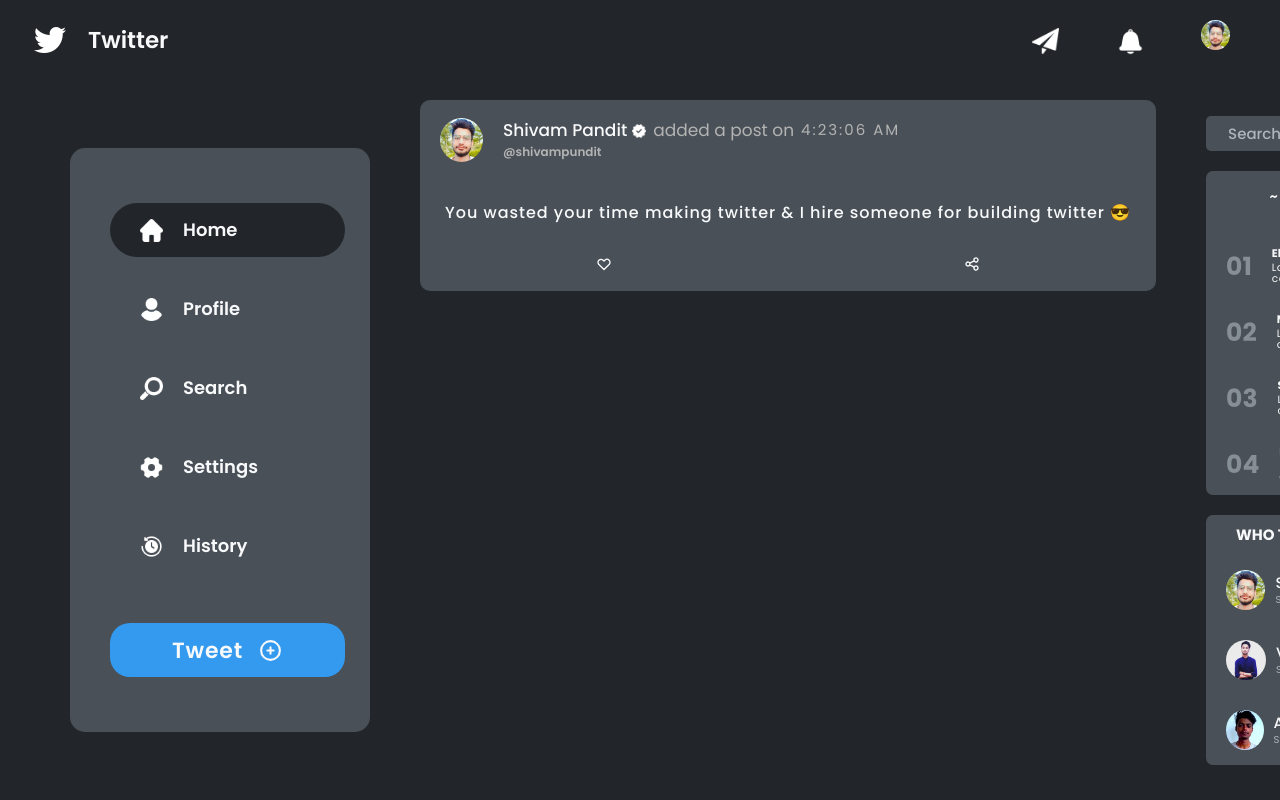
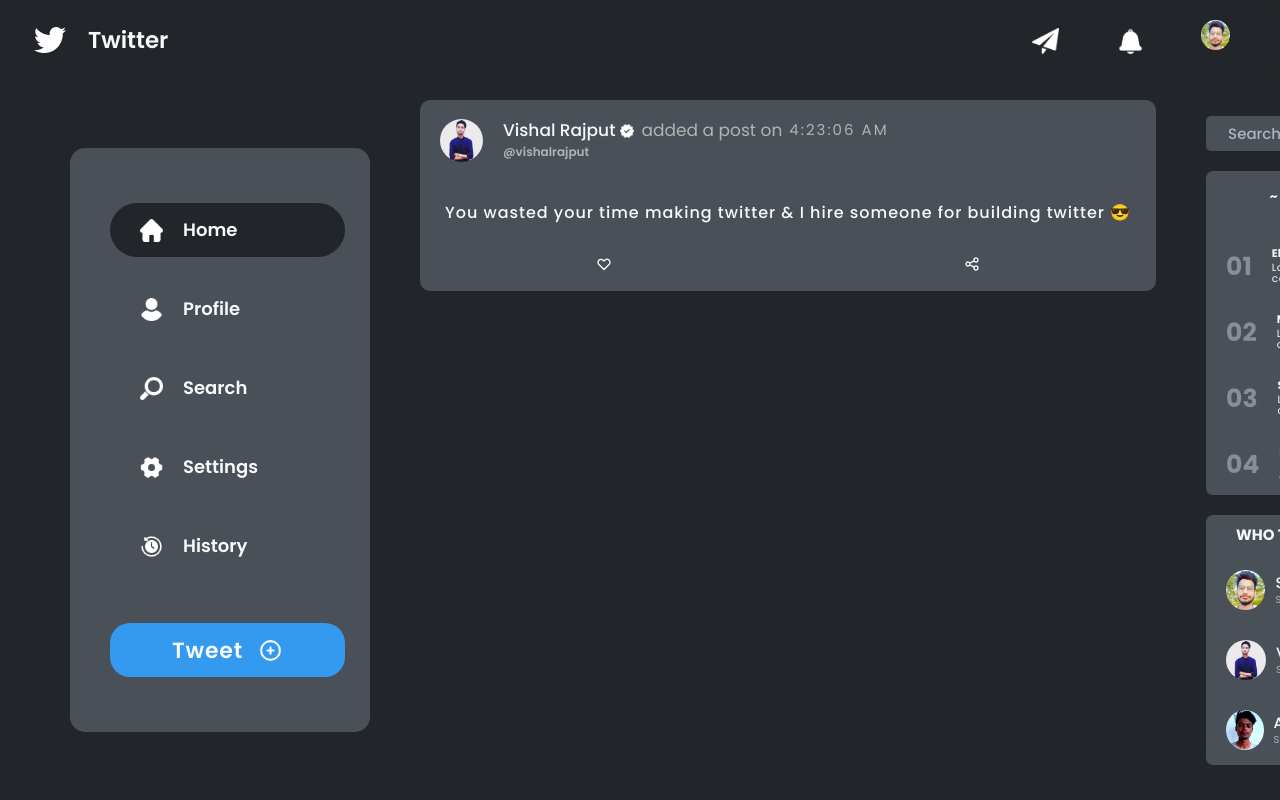
Before and after one commit to VishalVerma0/Twitter_clone, a plain HTML site: page index.html in a window 1280 px wide. Shown: the top 800 px of the page. Drawn offline with Linux system fonts and the light colour scheme.

Commit message:
Update index.html

```diff
--- a/index.html
+++ b/index.html
@@ -75,12 +75,12 @@
             <div class="mid-col">
                 <div class="post-container">
                     <div class="post-header">
-                        <img class="post-profile-img" src="images/profile-img/shivam.jpeg" alt="Shivam Pandit">
+                        <img class="post-profile-img" src="images/profile-img/vishal.jpeg" alt="Vishal Rajput">
                         <div class="post-info">
-                            <div class="post-title flex"><span class="verified">Shivam Pandit</span> added a post on <div
+                            <div class="post-title flex"><span class="verified">Vishal Rajput</span> added a post on <div
                                     class="time"></div>
                             </div>
-                            <div class="profile-name">@shivampundit</div>
+                            <div class="profile-name">@vishalrajput</div>
                         </div>
                     </div>
                     <div class="post-body">
```
